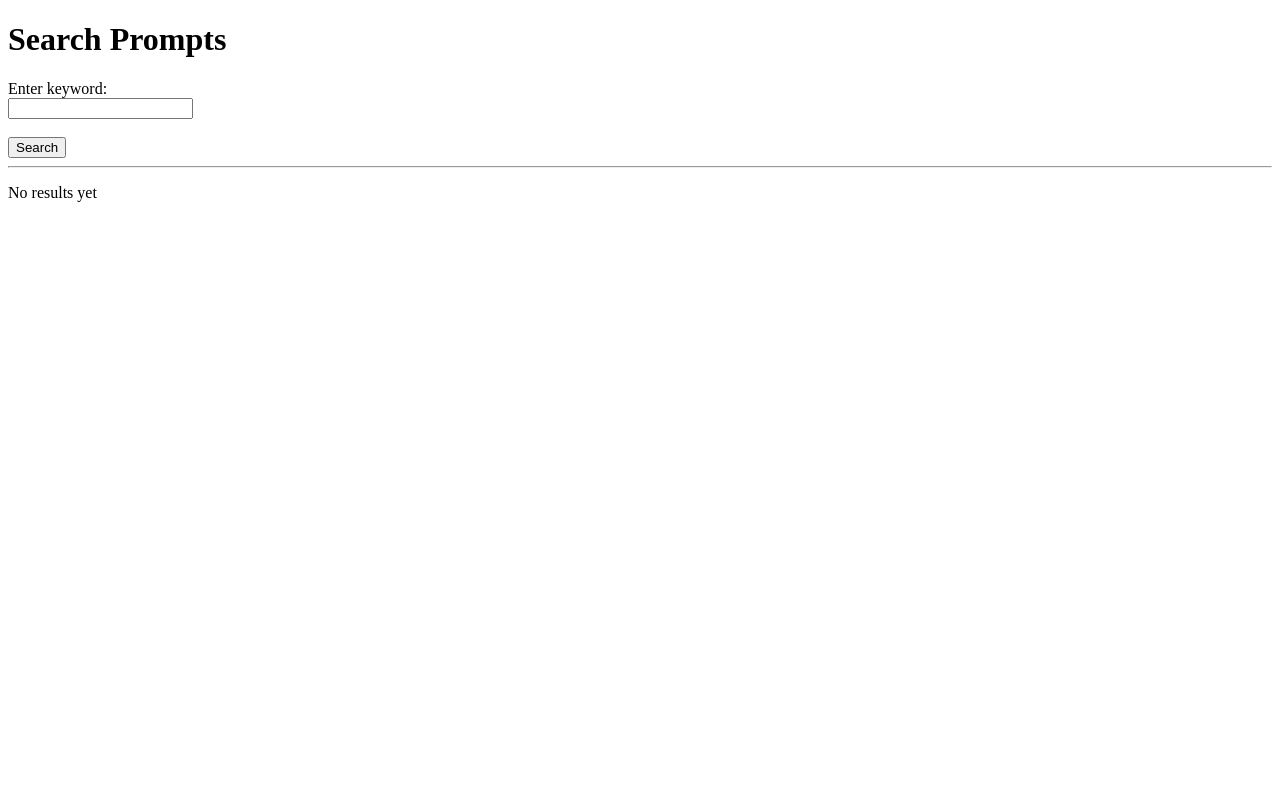
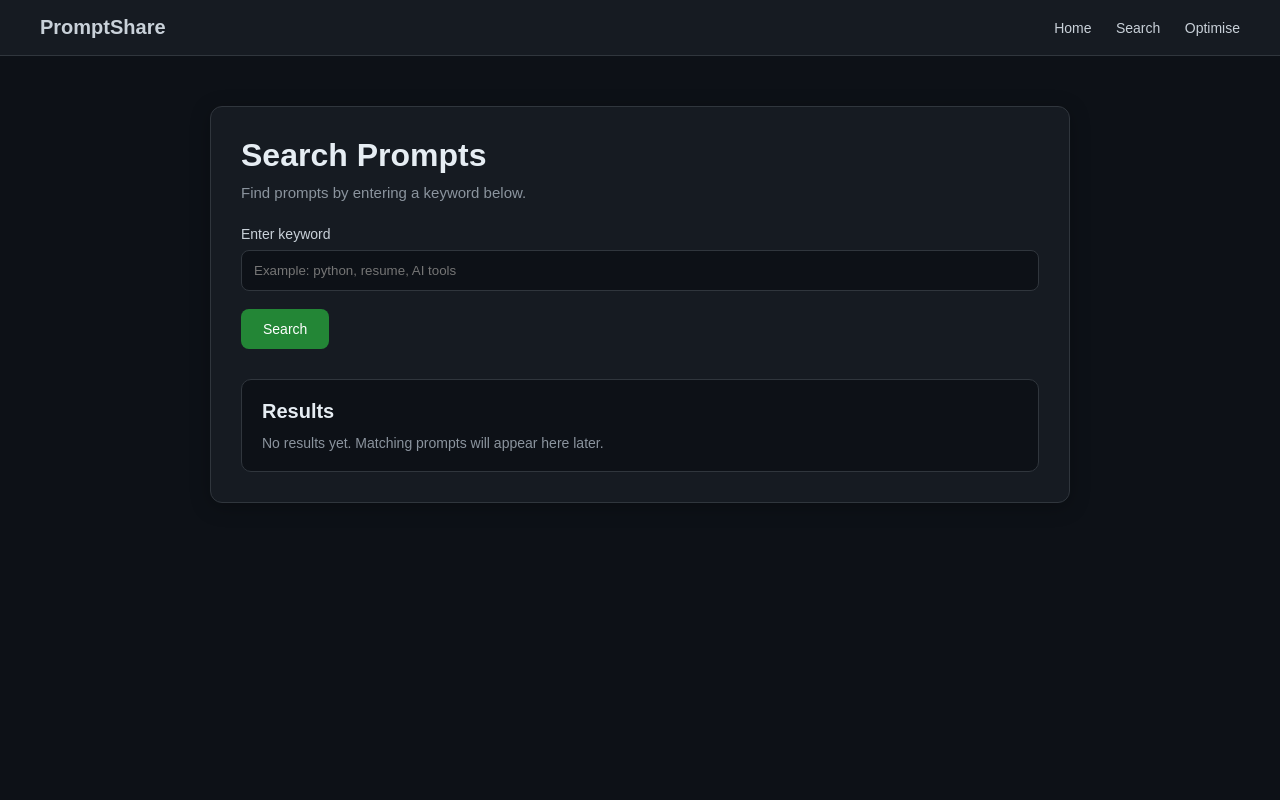
Before and after one commit to sunjol/CITS3403_5505_Project, a Python web app: template templates/search.html in a window 1280 px wide. Run offline with Jinja, Linux system fonts and the light colour scheme; the template is opened without the code that fills it, so the values that code supplies are empty.

Commit message:
Enhance search.html with new layout and styles
Updated the search page layout and styling for improved user experience.

```diff
--- a/templates/search.html
+++ b/templates/search.html
@@ -1,22 +1,157 @@
 <!DOCTYPE html>
-<html>
+<html lang="en">
 <head>
-    <title>Search Page</title>
+    <meta charset="UTF-8">
+    <meta name="viewport" content="width=device-width, initial-scale=1.0">
+    <title>Search Prompts</title>
+    <style>
+        * {
+            box-sizing: border-box;
+            margin: 0;
+            padding: 0;
+            font-family: Arial, sans-serif;
+        }
+
+        body {
+            background-color: #0d1117;
+            color: #e6edf3;
+            min-height: 100vh;
+        }
+
+        .navbar {
+            background-color: #161b22;
+            border-bottom: 1px solid #30363d;
+            padding: 16px 40px;
+            display: flex;
+            justify-content: space-between;
+            align-items: center;
+        }
+
+        .logo {
+            font-size: 20px;
+            font-weight: bold;
+            color: #c9d1d9;
+        }
+
+        .nav-links a {
+            color: #c9d1d9;
+            text-decoration: none;
+            margin-left: 20px;
+            font-size: 14px;
+        }
+
+        .nav-links a:hover {
+            color: #58a6ff;
+        }
+
+        .container {
+            max-width: 900px;
+            margin: 50px auto;
+            padding: 0 20px;
+        }
+
+        .card {
+            background-color: #161b22;
+            border: 1px solid #30363d;
+            border-radius: 12px;
+            padding: 30px;
+            box-shadow: 0 4px 20px rgba(0, 0, 0, 0.25);
+        }
+
+        h1 {
+            margin-bottom: 10px;
+            font-size: 32px;
+        }
+
+        .sub-text {
+            color: #8b949e;
+            margin-bottom: 25px;
+            font-size: 15px;
+        }
+
+        label {
+            display: block;
+            margin-bottom: 8px;
+            font-size: 14px;
+            color: #c9d1d9;
+        }
+
+        input[type="text"] {
+            width: 100%;
+            padding: 12px;
+            border: 1px solid #30363d;
+            border-radius: 8px;
+            background-color: #0d1117;
+            color: #e6edf3;
+            margin-bottom: 18px;
+        }
+
+        input[type="text"]:focus {
+            outline: none;
+            border-color: #58a6ff;
+        }
+
+        button {
+            background-color: #238636;
+            color: white;
+            border: none;
+            padding: 12px 22px;
+            border-radius: 8px;
+            cursor: pointer;
+            font-size: 14px;
+        }
+
+        button:hover {
+            background-color: #2ea043;
+        }
+
+        .results-box {
+            margin-top: 30px;
+            background-color: #0d1117;
+            border: 1px solid #30363d;
+            border-radius: 10px;
+            padding: 20px;
+        }
+
+        .results-box h3 {
+            margin-bottom: 12px;
+            font-size: 20px;
+        }
+
+        .placeholder {
+            color: #8b949e;
+            font-size: 14px;
+        }
+    </style>
 </head>
 <body>
 
-    <h1>Search Prompts</h1>
+    <div class="navbar">
+        <div class="logo">PromptShare</div>
+        <div class="nav-links">
+            <a href="#">Home</a>
+            <a href="search.html">Search</a>
+            <a href="optimise.html">Optimise</a>
+        </div>
+    </div>
 
-    <form method="GET">
-        <label for="query">Enter keyword:</label><br>
-        <input type="text" id="query" name="query">
-        <br><br>
-        <button type="submit">Search</button>
-    </form>
+    <div class="container">
+        <div class="card">
+            <h1>Search Prompts</h1>
+            <p class="sub-text">Find prompts by entering a keyword below.</p>
 
-    <hr>
+            <form method="GET">
+                <label for="query">Enter keyword</label>
+                <input type="text" id="query" name="query" placeholder="Example: python, resume, AI tools">
+                <button type="submit">Search</button>
+            </form>
 
-    <p>No results yet</p>
+            <div class="results-box">
+                <h3>Results</h3>
+                <p class="placeholder">No results yet. Matching prompts will appear here later.</p>
+            </div>
+        </div>
+    </div>
 
 </body>
 </html>
```
